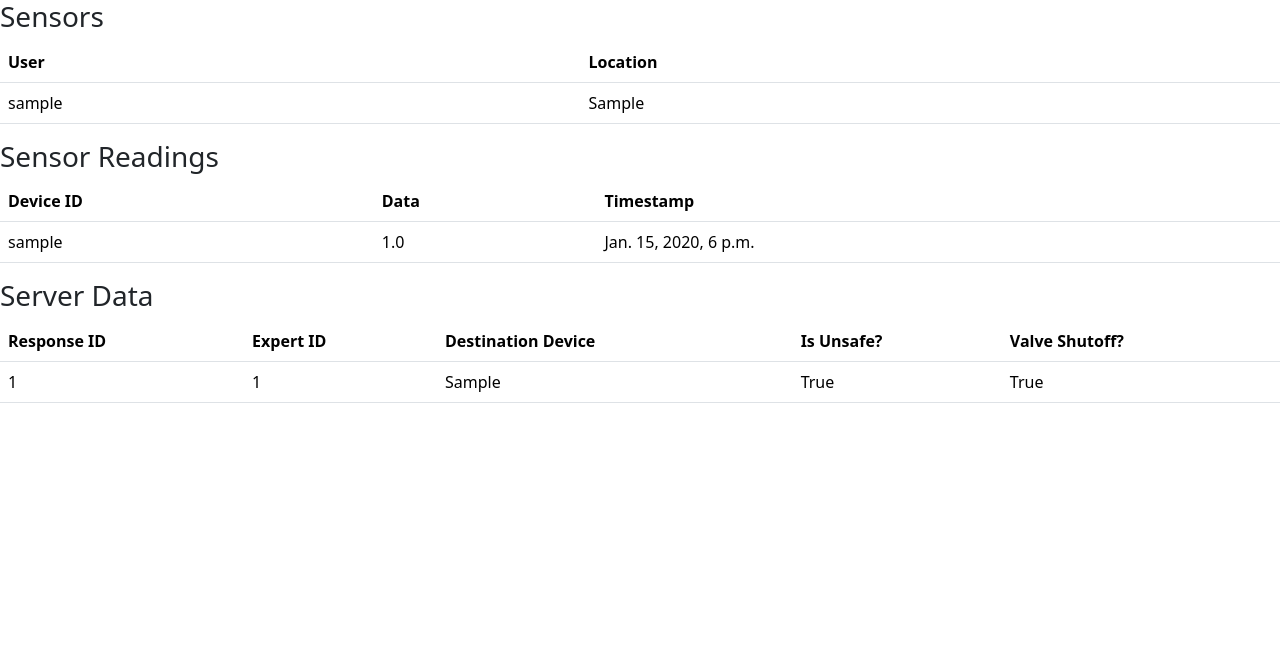
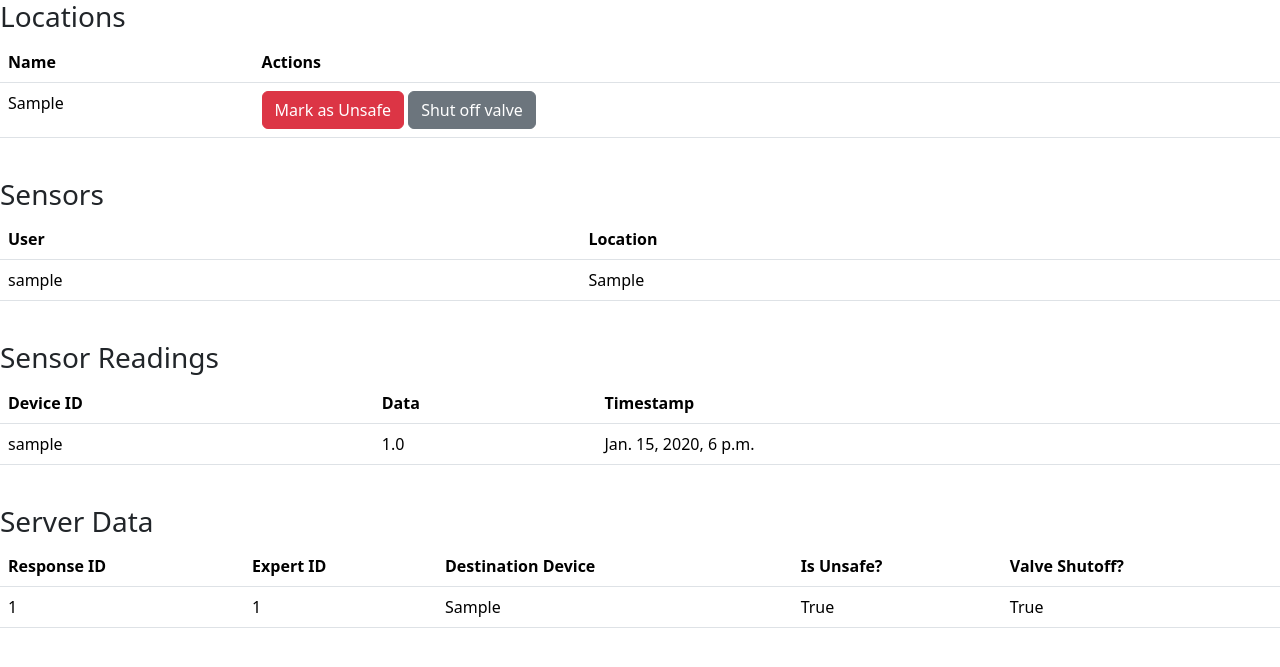
Before and after one commit to Egrez/cloud_h20, a Django app: page / in a window 1280 px wide. Shown: the top 667 px of the page. Run offline with Django 3.2, Linux system fonts and the light colour scheme; tables that the repository leaves empty hold one stand-in row (values such as "Sample post").

Commit message:
Add buttons -- buttons don't do anything yet

```diff
--- a/cloud_h20/views.py
+++ b/cloud_h20/views.py
@@ -6,4 +6,7 @@ def home(request):
     sensors = Sensor.objects.all()
     sensor_readings = SensorReading.objects.all()
     server_data = ServerData.objects.all()
-    return render(request, "index.html", {'sensors': sensors, 'sensor_readings': sensor_readings, 'server_data': server_data})
+    locations = Sensor.objects.values_list('location', flat=True).distinct()
+
+    return render(request, "index.html", { 'sensors': sensors, 'sensor_readings': sensor_readings,
+                                          'server_data': server_data, 'locations': locations })
--- a/templates/index.html
+++ b/templates/index.html
@@ -14,6 +14,25 @@
         <!--[if lt IE 7]>
             <p class="browsehappy">You are using an <strong>outdated</strong> browser. Please <a href="#">upgrade your browser</a> to improve your experience.</p>
         <![endif]-->
+
+        <h3>Locations</h3>
+        <table class="table">
+            <tr>
+                <th scope="col">Name</th>
+                <th scope="col">Actions</th>
+            </tr>
+            {% for location in locations %}
+                <tr>
+                    <td>{{ location }}</td>
+                    <td>
+                        <button type="button" class="btn btn-danger">Mark as Unsafe</button>
+                        <button type="button" class="btn btn-secondary">Shut off valve</button>
+                    </td>
+                </tr>
+            {% endfor %}
+        </table>
+        <br>
+
         <h3>Sensors</h3>
         <table class="table">
             <tr>
@@ -27,7 +46,7 @@
                 </tr>
             {% endfor %}
         </table>
-
+        <br>
         <h3>Sensor Readings</h3>
         <table class="table">
             <tr>
@@ -43,7 +62,7 @@
                 </tr>
             {% endfor %}
         </table>
-
+        <br>
         <h3>Server Data</h3>
         <table class="table">
             <tr>
```
